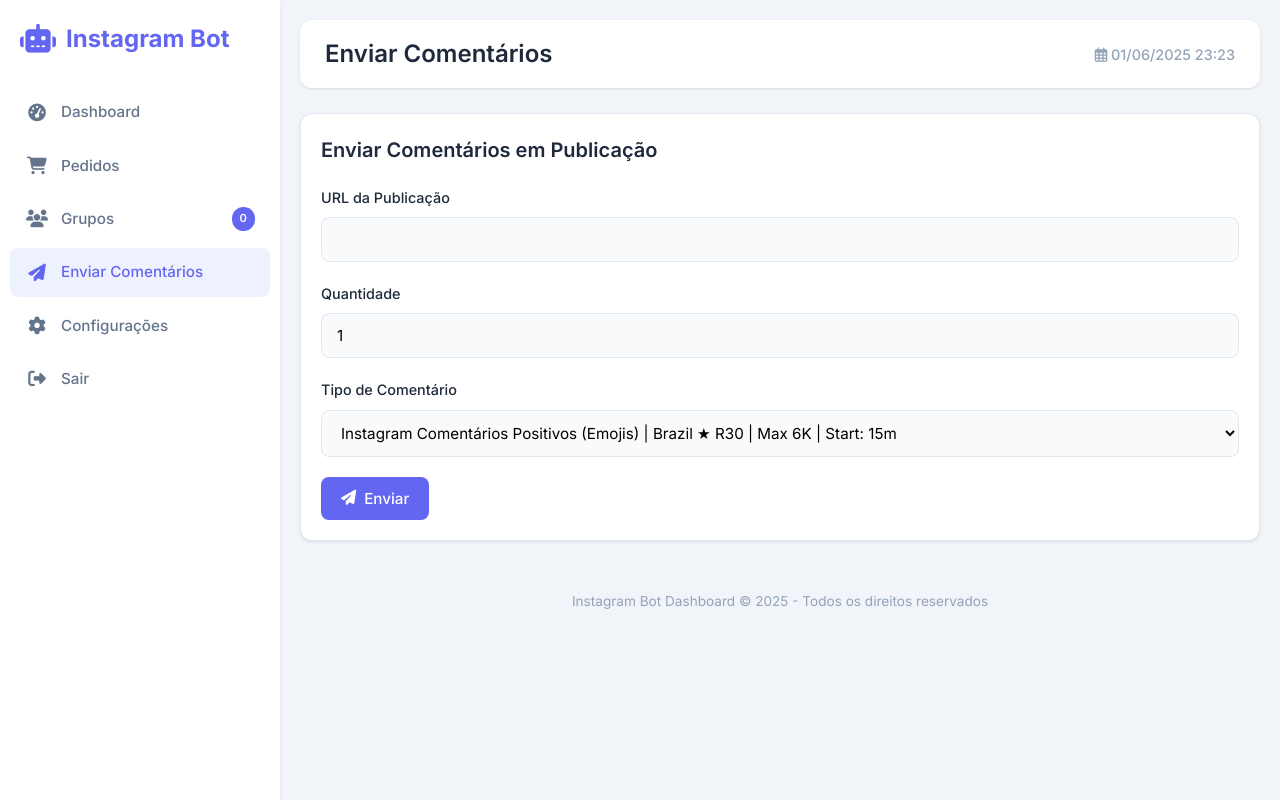
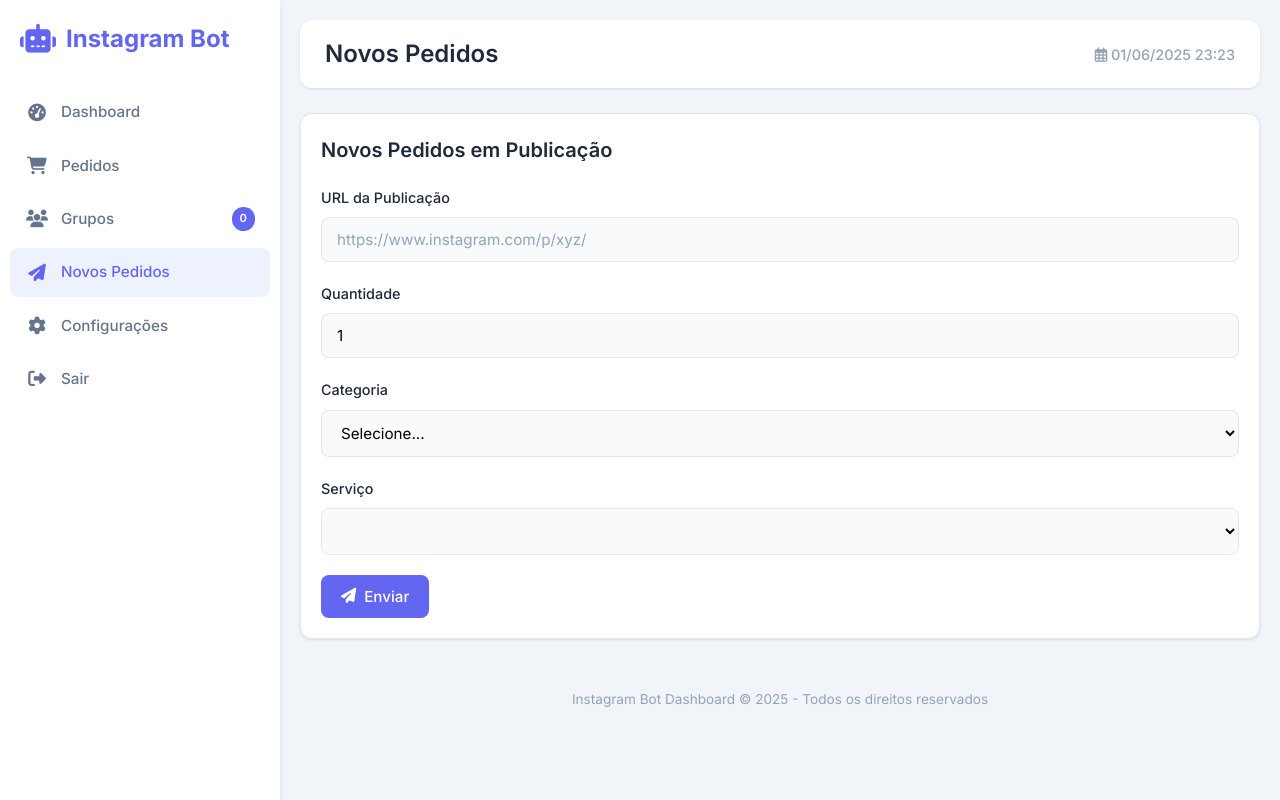
Before and after one commit to guiilhermexl/instagram, a Flask app: page /admin/send in a window 1280 px wide. Run offline with Flask 3, Linux system fonts and the light colour scheme; the visitor is signed in with stand-in values (Sample User, id 1); lists and menus that the app fills with data are empty.

Commit message:
Update dashboard.html

```diff
--- a/templates/dashboard.html
+++ b/templates/dashboard.html
@@ -731,7 +731,7 @@
         <a href="{{ url_for('admin_dashboard') }}"><i class="fas fa-tachometer-alt"></i> Dashboard</a>
         <a href="{{ url_for('admin_orders') }}"><i class="fas fa-shopping-cart"></i> Pedidos</a>
         <a href="{{ url_for('admin_groups') }}"><i class="fas fa-users"></i> Grupos <span class="badge badge-primary">{{ logged_accounts }}</span></a>
-        <a href="{{ url_for('admin_send') }}"><i class="fas fa-paper-plane"></i> Enviar Comentários</a>
+        <a href="{{ url_for('admin_send') }}"><i class="fas fa-paper-plane"></i> Novos Pedidos</a>
         <a href="{{ url_for('admin_settings') }}"><i class="fas fa-cog"></i> Configurações</a>
         <a href="{{ url_for('admin_logout') }}"><i class="fas fa-sign-out-alt"></i> Sair</a>
     </div>
@@ -745,7 +745,7 @@
             <a href="{{ url_for('admin_dashboard') }}" class="{{ 'active' if page == 'dashboard' else '' }}"><i class="fas fa-tachometer-alt"></i> Dashboard</a>
             <a href="{{ url_for('admin_orders') }}" class="{{ 'active' if page == 'orders' else '' }}"><i class="fas fa-shopping-cart"></i> Pedidos</a>
             <a href="{{ url_for('admin_groups') }}" class="{{ 'active' if page == 'groups' else '' }}"><i class="fas fa-users"></i> Grupos <span class="badge">{{ logged_accounts }}</span></a>
-            <a href="{{ url_for('admin_send') }}" class="{{ 'active' if page == 'send' else '' }}"><i class="fas fa-paper-plane"></i> Enviar Comentários</a>
+            <a href="{{ url_for('admin_send') }}" class="{{ 'active' if page == 'send' else '' }}"><i class="fas fa-paper-plane"></i> Novos Pedidos</a>
             <a href="{{ url_for('admin_settings') }}" class="{{ 'active' if page == 'settings' else '' }}"><i class="fas fa-cog"></i> Configurações</a>
             <a href="{{ url_for('admin_logout') }}"><i class="fas fa-sign-out-alt"></i> Sair</a>
         </div>
@@ -1080,38 +1080,88 @@
 
         {% elif page == 'send' %}
 <div class="header">
-                <h1>Enviar Comentários</h1>
+    <h1>Novos Pedidos</h1>
     <div class="date"><i class="far fa-calendar-alt"></i> {{ datetime.now().strftime('%d/%m/%Y %H:%M') }}</div>
 </div>
 
 <div class="card">
-                <h2>Enviar Comentários em Publicação</h2>
+    <h2>Novos Pedidos em Publicação</h2>
     <form method="POST">
         <div class="form-group">
             <label for="post_url">URL da Publicação</label>
-                        <input type="text" id="post_url" name="post_url" class="form-control" required>
+            <input type="text" name="post_url" id="post_url" class="form-control" placeholder="https://www.instagram.com/p/xyz/" required>
         </div>
+
         <div class="form-group">
             <label for="quantity">Quantidade</label>
-                        <input type="number" id="quantity" name="quantity" class="form-control" value="1" min="1" required>
+            <input type="number" name="quantity" id="quantity" class="form-control" value="1" min="1" required>
         </div>
+
         <div class="form-group">
-                        <label for="service_id">Tipo de Comentário</label>
-                        <select id="service_id" name="service_id" class="form-control" onchange="toggleCustomComment()">
-                            {% for id, service in services.items() %}
-                                <option value="{{ id }}">{{ service }}</option>
-                            {% endfor %}
+            <label for="category">Categoria</label>
+            <select id="category" class="form-control" onchange="updateServices()" required>
+                <option value="">Selecione...</option>
+                <option value="Comentários">Comentários</option>
+                <option value="Curtidas">Curtidas</option>
             </select>
         </div>
-                    <div class="form-group" id="custom_comment_field" style="display: none;">
+
+        <div class="form-group">
+            <label for="service_id">Serviço</label>
+            <select name="service_id" id="service_id" class="form-control" required></select>
+        </div>
+
+        <div class="form-group" id="custom_comment_group" style="display:none;">
             <label for="custom_comment">Comentário Personalizado</label>
-                        <input type="text" id="custom_comment" name="custom_comment" class="form-control">
+            <textarea name="custom_comment" id="custom_comment" class="form-control" placeholder="Digite um comentário por linha" rows="4"></textarea>
         </div>
+
         <button type="submit" class="btn btn-primary"><i class="fas fa-paper-plane"></i> Enviar</button>
     </form>
 </div>
 
-        {% elif page == 'settings' %}
+<script>
+    const allServices = {
+        "Comentários": {
+            "1": "Instagram Comentários Positivos (Emojis)",
+            "2": "Instagram Comentários Negativos (Emojis)",
+            "3": "Instagram Comentários Personalizados",
+            "4": "Instagram Comentários Positivos (Texto)",
+            "5": "Instagram Comentários Negativos (Texto)",
+            "6": "Instagram Comentários Positivos (Emojis + Texto)",
+            "7": "Instagram Comentários Negativos (Emojis + Texto)",
+            "8": "Instagram Comentários Aleatórios (Emojis)",
+            "9": "Instagram Comentários Aleatórios (Texto)"
+        },
+        "Curtidas": {
+            "10": "Instagram Curtidas Brasileiras"
+        }
+    };
+
+    function updateServices() {
+        const category = document.getElementById("category").value;
+        const serviceSelect = document.getElementById("service_id");
+        const customCommentGroup = document.getElementById("custom_comment_group");
+        serviceSelect.innerHTML = "";
+
+        if (!allServices[category]) return;
+
+        for (const [id, name] of Object.entries(allServices[category])) {
+            const opt = document.createElement("option");
+            opt.value = id;
+            opt.textContent = name;
+            serviceSelect.appendChild(opt);
+        }
+
+        serviceSelect.onchange = function() {
+            if (this.value === "3") {
+                customCommentGroup.style.display = "block";
+            } else {
+                customCommentGroup.style.display = "none";
+            }
+        };
+    }
+</script>{% elif page == 'settings' %}
             <div class="header">
                 <h1>Configurações</h1>
                 <div class="date"><i class="far fa-calendar-alt"></i> {{ datetime.now().strftime('%d/%m/%Y %H:%M') }}</div>
```
Lines whose indentation alone changed are shown as unchanged.
